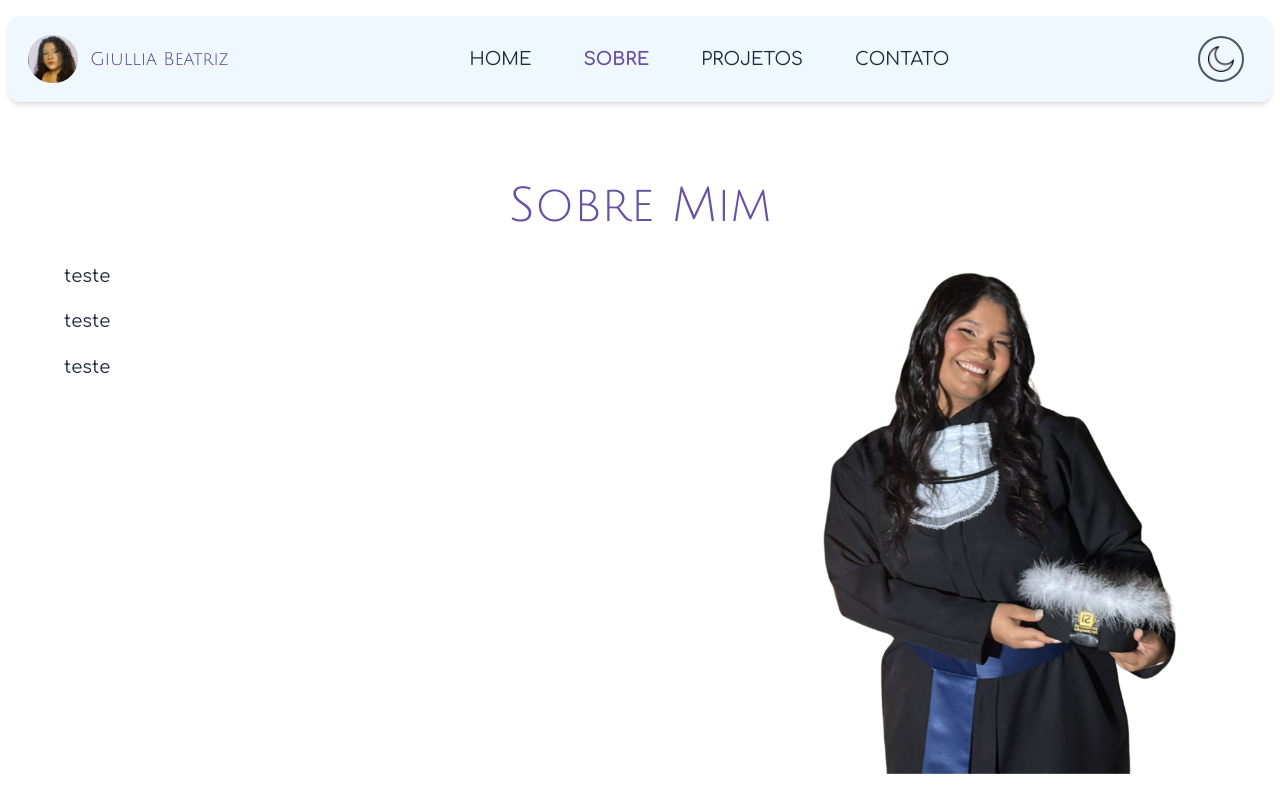
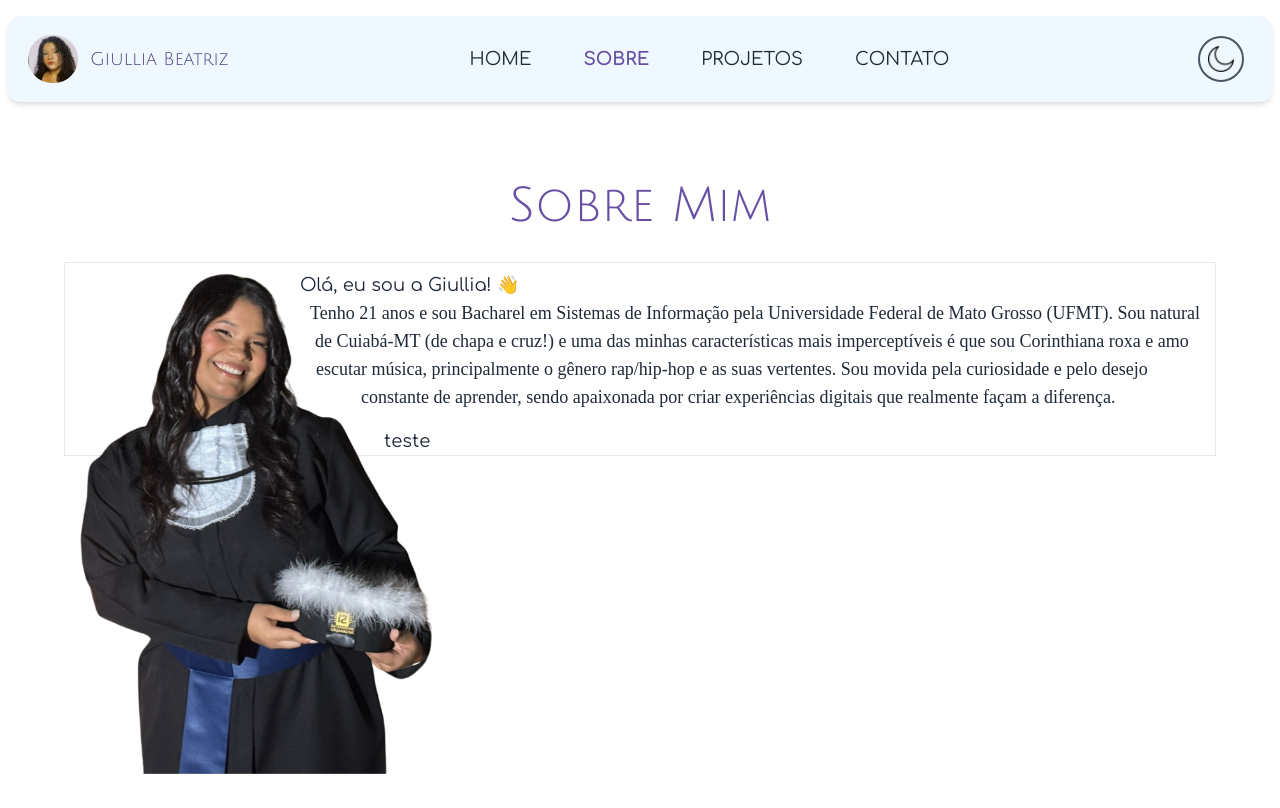
Before and after one commit to giulliabeatriz/portfolio, a React (Vite) app: page /sobre in a window 1280 px wide. Built offline with nearby package versions, Linux system fonts and the light colour scheme; a web font is replaced by a local one.

Commit message:
[add]: inclusão dos parágrafos de texto

```diff
--- a/src/components/Pages/Sobre.jsx
+++ b/src/components/Pages/Sobre.jsx
@@ -5,20 +5,22 @@ import './sobre.css';
 const Sobre = () => {
   return (
     <div className="p-8 md:p-16">
-      <h1 className="font-heading text-center text-5xl text-primary mb-8">Sobre Mim</h1>
+      <h1 className="font-heading text-center text-5xl dark:text-primary-light text-primary mb-8">Sobre Mim</h1>
 
-      <div className="text-lg items-start text-secondary-dark dark:text-secondary-light leading-relaxed">
+      <div className="text-lg items-start border justify-center text-secondary-dark dark:text-secondary-light">
         <img
           src={imgColacao}
           alt="Giullia Beatriz"
-          className="float-right w-1/2 md:w-1/3 mr-6 mb-4 shape-image"
+          className="float-left w-1/2 md:w-1/3 mr-6 h-auto shape-image"
         />
 
-        <p className="mt-2 mb-4">
-          teste
+        <p className="mt-2 mb-0">
+          Olá, eu sou a Giullia! 👋
         </p>
-        <p className="mb-4">
-          teste
+        <p className="mb-4 font-corpo">
+          Tenho 21 anos e sou Bacharel em Sistemas de Informação pela Universidade Federal de Mato Grosso (UFMT).
+          Sou natural de Cuiabá-MT (de chapa e cruz!) e uma das minhas características mais imperceptíveis é que sou Corinthiana roxa e amo escutar música, principalmente o gênero rap/hip-hop e as suas vertentes.
+          Sou movida pela curiosidade e pelo desejo constante de aprender, sendo apaixonada por criar experiências digitais que realmente façam a diferença.
         </p>
         <p>
           teste
```
